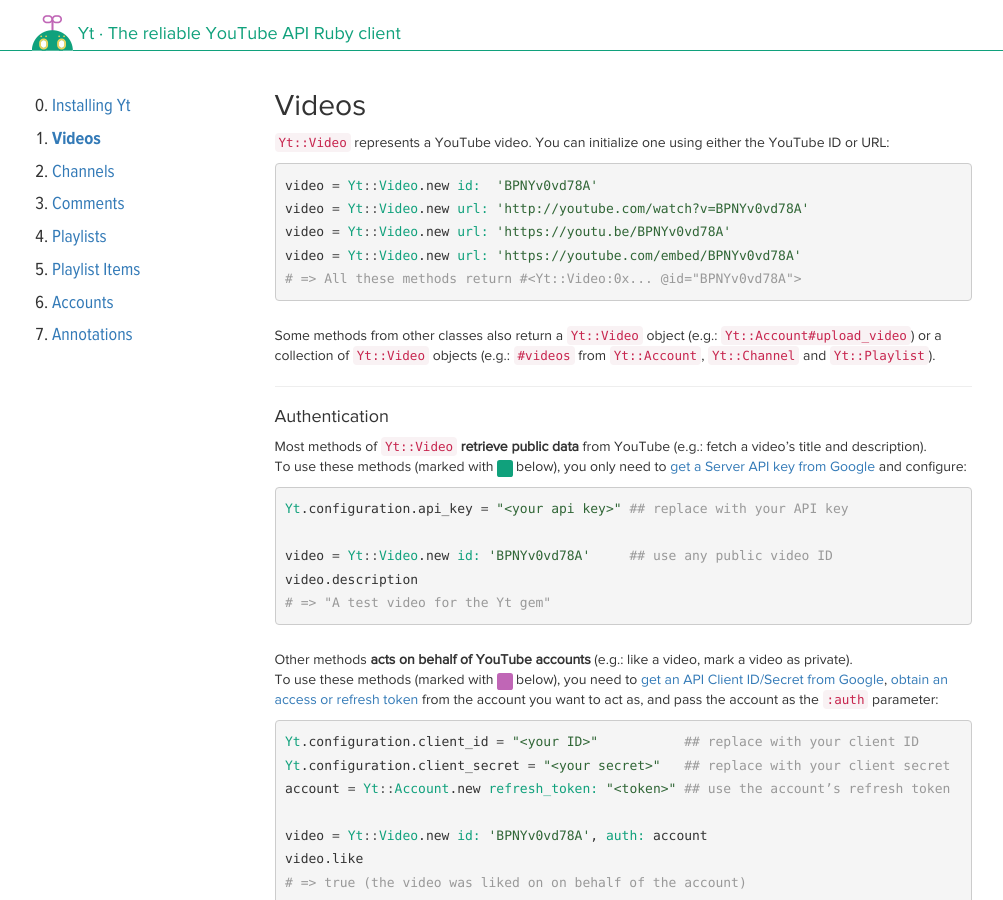
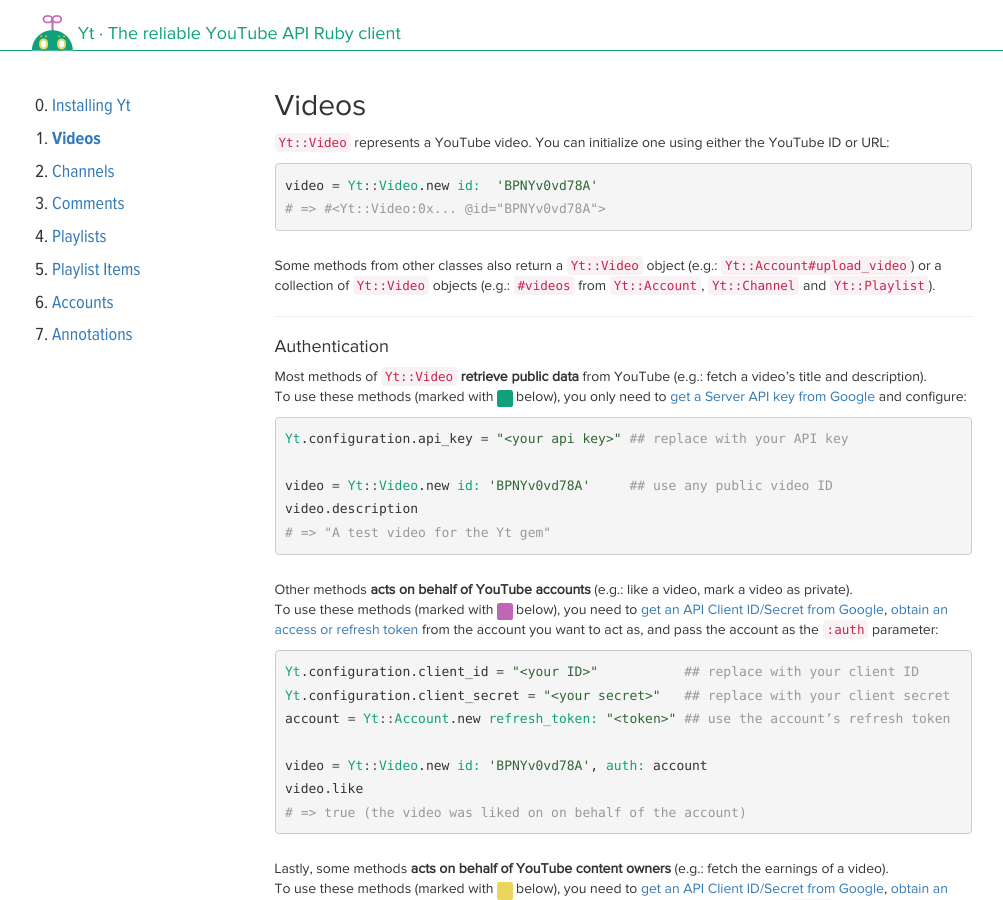
Before and after one commit to nullscreen/yt, a Jekyll site: the page built from videos.html, in a window 1280 px wide and 900 px high. Shown: the whole window, without its empty margins (138-1141 px from the left). Built offline with Jekyll 4.4.1, drawn with Linux system fonts in a browser that asks for light colours; nearby versions of some CDN libraries; some web fonts are replaced.

Commit message:
Remove references to Yt::URL
See 0.29.0

```diff
--- a/channels.html
+++ b/channels.html
@@ -10,9 +10,7 @@ h2: "Channels"
 
 {% highlight ruby %}
 channel = Yt::Channel.new id:  'UCxO1tY8h1AhOz0T4ENwmpow'
-channel = Yt::Channel.new url: 'https://www.youtube.com/user/Fullscreen'
-channel = Yt::Channel.new url: 'http://youtube.com/fullscreen'
-# => All these methods return #<Yt::Channel:0x... @id="UCxO1tY8h1AhOz0T4ENwmpow">
+# => #<Yt::Channel:0x... @id="UCxO1tY8h1AhOz0T4ENwmpow">
 {% endhighlight %}
 
 <p>
--- a/playlists.html
+++ b/playlists.html
@@ -10,8 +10,7 @@ h2: "Playlists"
 
 {% highlight ruby %}
 playlist = Yt::Playlist.new id:  'PLSWYkYzOrPMRUYaLE6C9'
-playlist = Yt::Playlist.new url: 'youtube.com/playlist?list=PLSWYkYzOrPMRUYaLE6C9'
-# => All these methods return #<Yt::Playlist:0x... @id="PLSWYkYzOrPMRUYaLE6C9">
+# => #<Yt::Playlist:0x... @id="PLSWYkYzOrPMRUYaLE6C9">
 {% endhighlight %}
 
 <p>
--- a/videos.html
+++ b/videos.html
@@ -10,10 +10,7 @@ h2: "Videos"
 
 {% highlight ruby %}
 video = Yt::Video.new id:  'BPNYv0vd78A'
-video = Yt::Video.new url: 'http://youtube.com/watch?v=BPNYv0vd78A'
-video = Yt::Video.new url: 'https://youtu.be/BPNYv0vd78A'
-video = Yt::Video.new url: 'https://youtube.com/embed/BPNYv0vd78A'
-# => All these methods return #<Yt::Video:0x... @id="BPNYv0vd78A">
+# => #<Yt::Video:0x... @id="BPNYv0vd78A">
 {% endhighlight %}
 
 <p>
```
